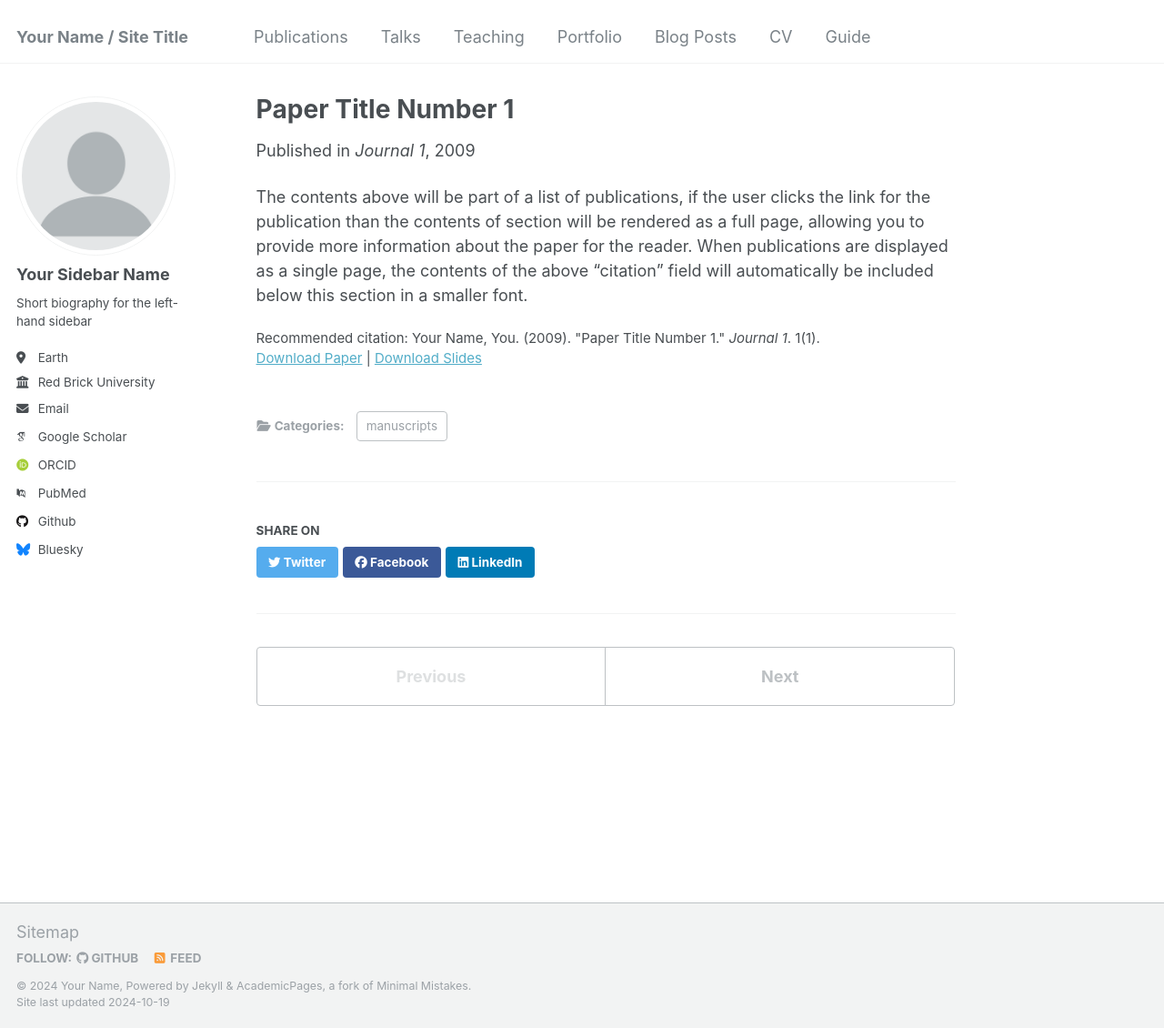
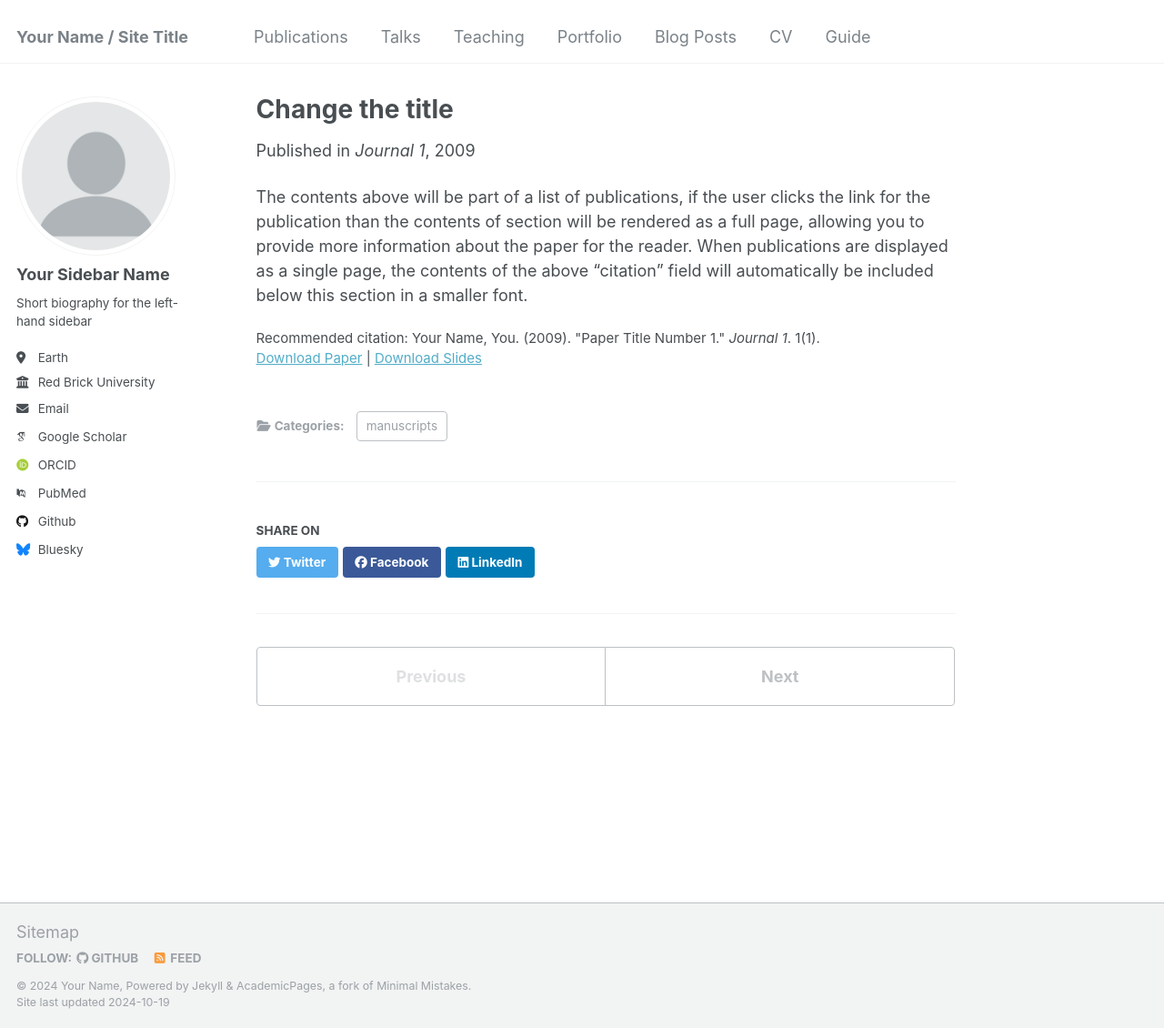
Before and after one commit to supercxz/superXiWang, a Jekyll site: the page built from _publications/2009-10-01-paper-title-number-1.md, in a window 1280 px wide and 1130 px high. Shown: the whole window at 91% size. Built offline with Jekyll 4.4.1, drawn with Linux system fonts in a browser that asks for light colours; some web fonts are replaced.

Commit message:
change the title

```diff
--- a/_publications/2009-10-01-paper-title-number-1.md
+++ b/_publications/2009-10-01-paper-title-number-1.md
@@ -1,5 +1,5 @@
 ---
-title: "Paper Title Number 1"
+title: "Change the title"
 collection: publications
 category: manuscripts
 permalink: /publication/2009-10-01-paper-title-number-1
```
